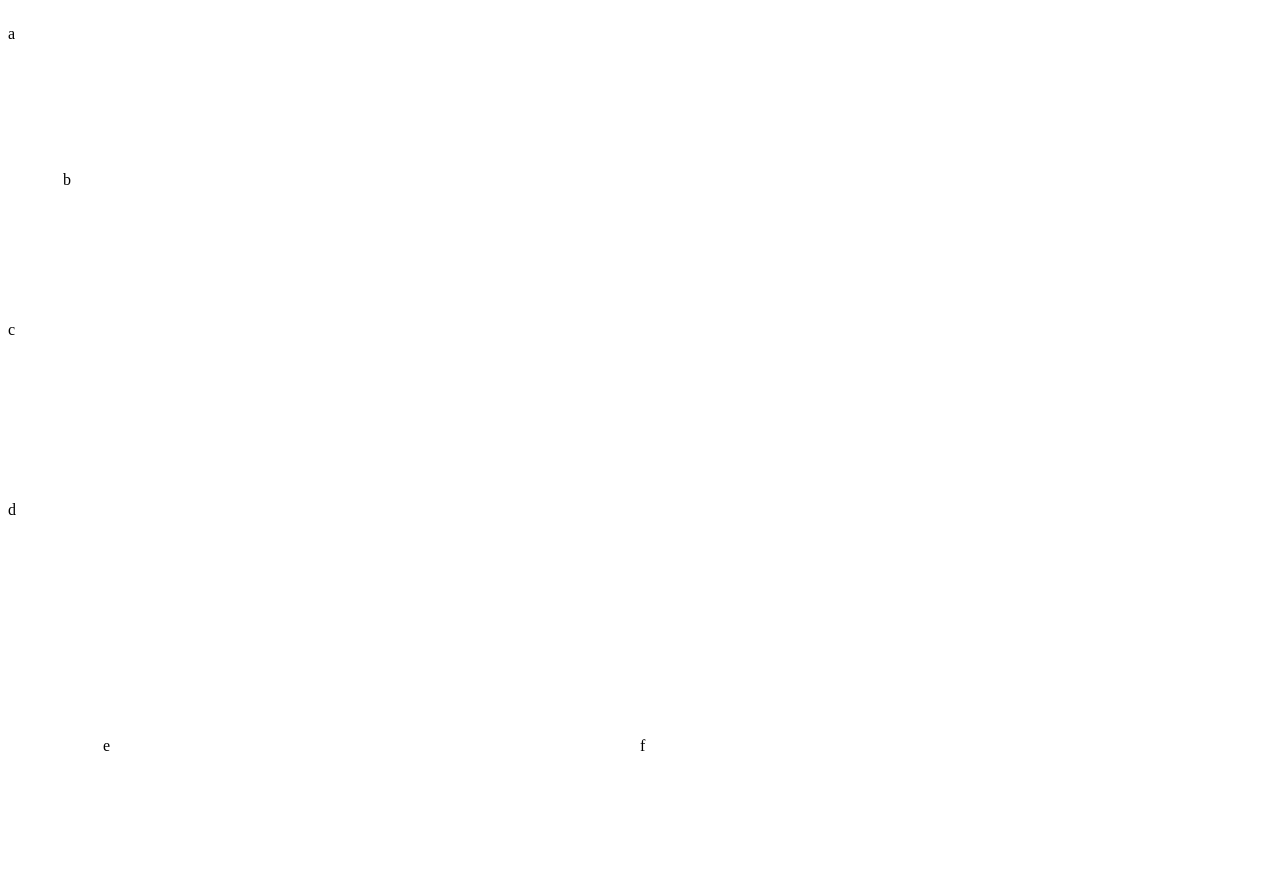
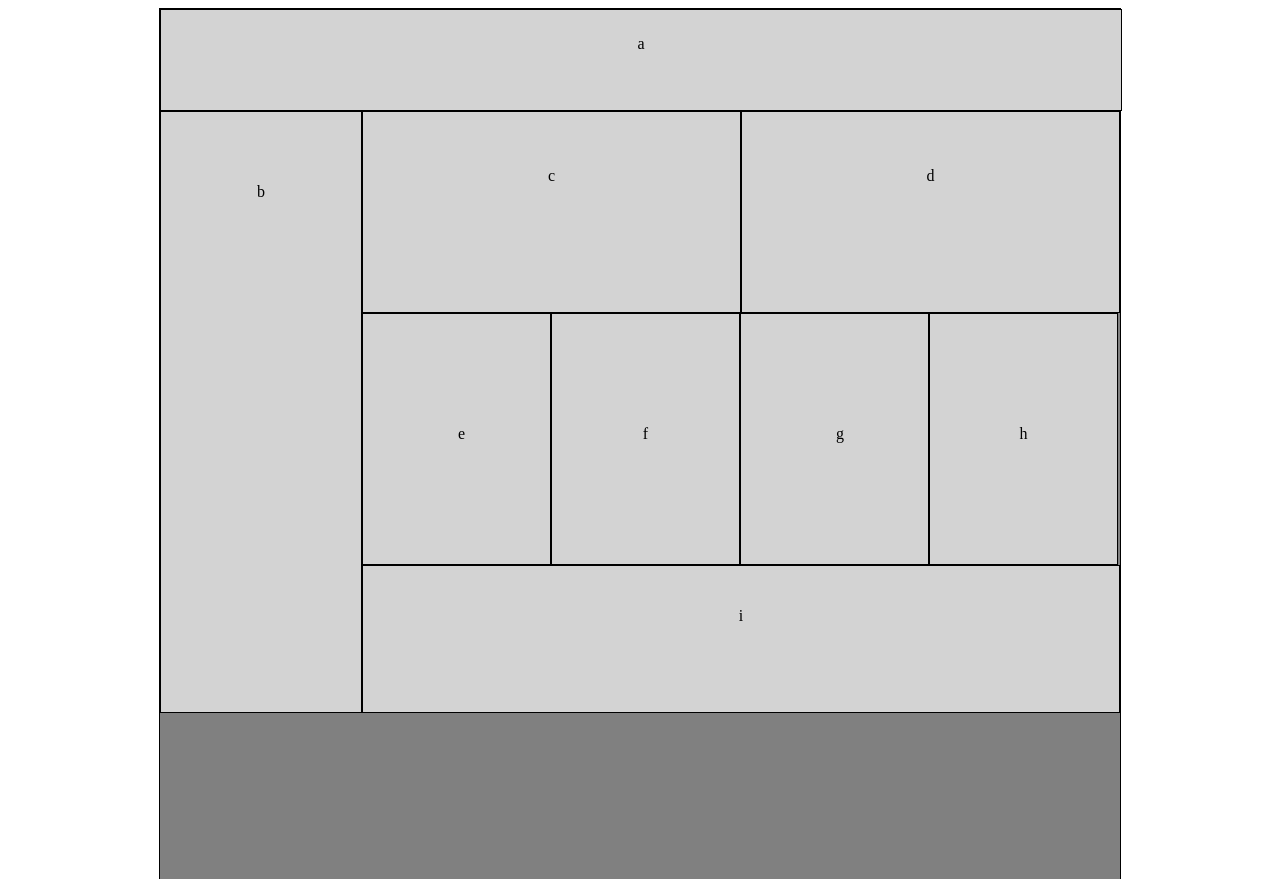
Before and after one commit to lyoncodes/Lab-01, a plain HTML site: page index.html in a window 1280 px wide. Shown: the top 879 px of the page. Drawn offline with Linux system fonts and the light colour scheme.

Commit message:
basic scaffolding complete for mobile & web. ready for refactoring and SASS principles

```diff
--- a/style.css
+++ b/style.css
@@ -1,3 +1,13 @@
+.test {
+ background-color: lightgrey;
+ border: 1px solid black;
+ text-align: center;
+}
+.grid-container {
+ margin: auto;
+ height: 1055px;
+ width: 960px;
+}
 @media all and (min-width: 480px) and (max-width: 767px){
  .test {
   background-color: lightgrey;
@@ -47,3 +57,86 @@
 #foot p {
 padding: 25px;
 }
+
+
+
+ /* #a {
+   height: 7.109%;
+  }
+  #a p {
+   margin-top: 25px;
+  }
+  #b {
+   height: 14.218%;
+  }
+  #b p {
+   padding: 55px;
+  }
+  #c {
+   height: 11.848%;
+  }
+  #c p {
+   margin-top: 55px;
+  }
+  #e {
+   float: left;
+   width: 50%;
+   height: 23.6966%;
+  }
+
+  #f {
+   height: 23.6966%;
+  }
+  #f p {
+   padding: 95px 0px 20px;
+  }
+  #e p {
+   padding: 95px;
+  }
+  #foot {
+   height: 7.5829%;
+  }
+  #foot p {
+   padding: 25px;
+  } */
+@media all and (min-width: 768px) {
+ div{
+  background-color: gray;
+  margin: 0px auto;
+  border: solid black 1px;
+}
+#a{
+  height: 100px;
+  width: 960px;
+}
+#b{
+  height: 600px;
+  width: 200px;
+  float: left;
+}
+#c{
+  width: 377px;
+  height: 200px;
+  float: left;
+}
+#d{
+  width: 377px;
+  height: 200px;
+  margin-left: 580px;
+}
+#e, #f, #g, #h{
+width: 187px;
+height: 250px;
+margin: 0px;
+float: left;
+}
+#foot{
+  width: 756px;
+  height: 146px;
+  float: left;
+}
+#h{
+  float: right;
+  width: 186px;
+}
+}
```
Lines whose indentation alone changed are shown as unchanged.
